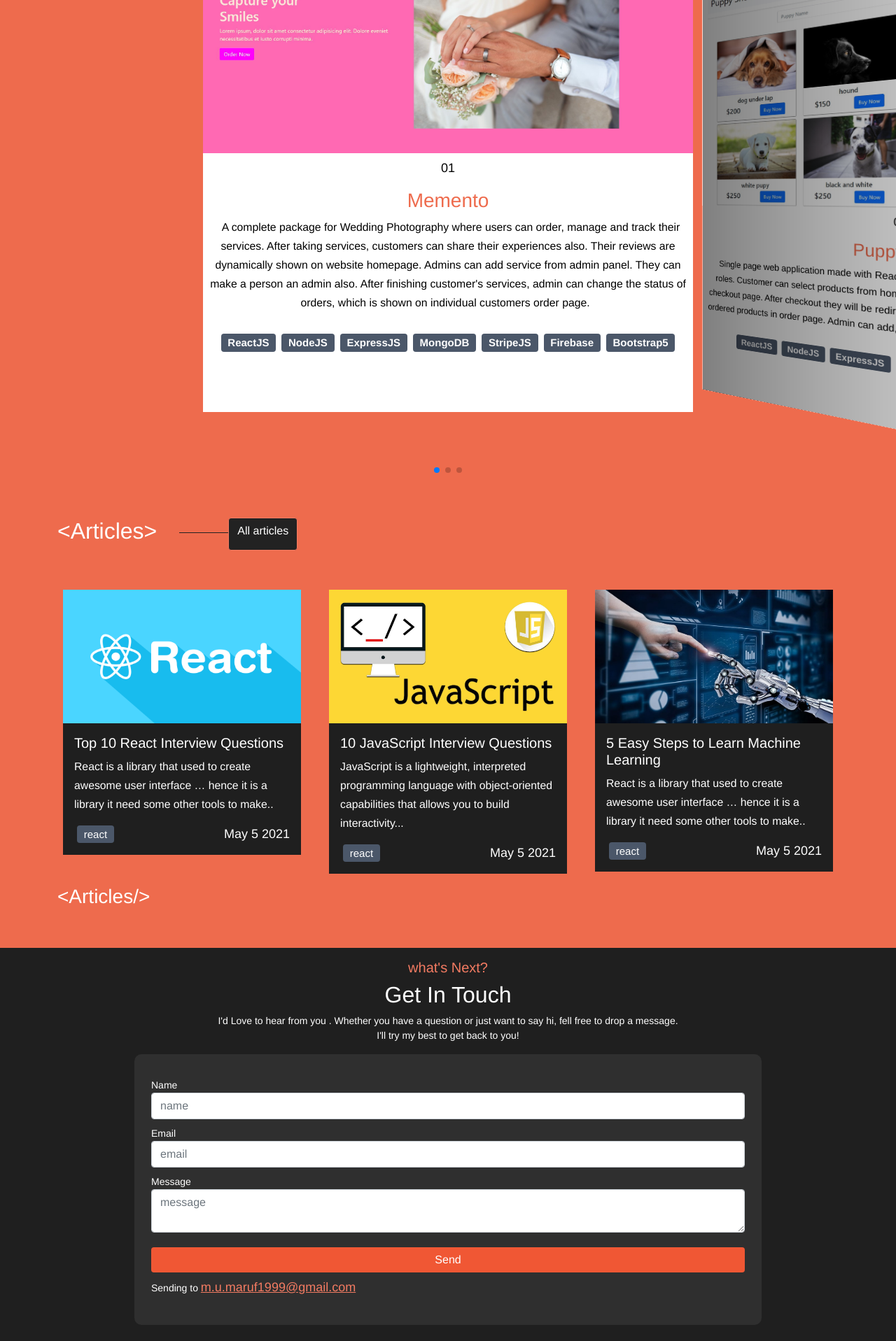
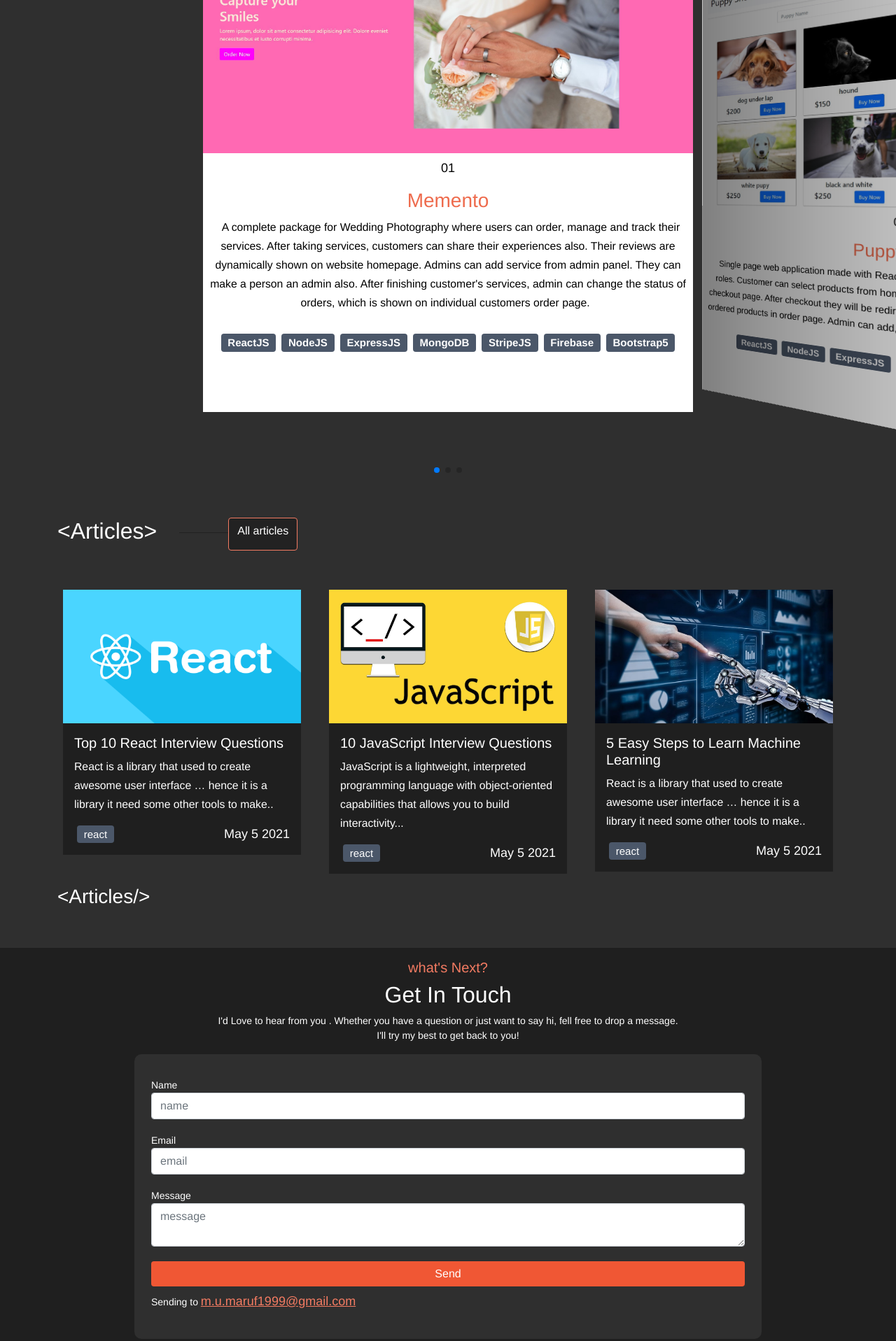
Before and after one commit to MarufHimalay/portfolio-website, a React (Create React App) app: page / in a window 1280 px wide. Shown: the part 828-2745 px from the top of the page at 70% size. Built offline with nearby package versions, Linux system fonts and the light colour scheme.

Commit message:
UI updated

```diff
--- a/src/components/Blogs/Blogs.js
+++ b/src/components/Blogs/Blogs.js
@@ -36,7 +36,7 @@ const Blogs = () => {
         }
     ]
     return (
-        <div style={{backgroundColor:"#EE6B4D"}}>
+        <div style={{backgroundColor:"#2F2F2F"}}>
         <Container className="pb-5">
             <div className="d-flex pt-5 mb-5">
                 <h2 id="works" ><span style={{color: "white"}}>{"<"}Articles{">"}</span></h2>
--- a/src/components/Carousel/Slider.js
+++ b/src/components/Carousel/Slider.js
@@ -60,7 +60,7 @@ export default function Slider() {
     ]
 
     return (
-        <div style={{ backgroundColor: "#EE6B4D" }}>
+        <div style={{ backgroundColor: "#2F2F2F" }}>
             <div className="container pt-5 d-flex">
                 <h3 className="text-white" id="works" ><span>{"<"}Projects</span>{">"}</h3>
                 <Button id="button-outline" as={Link} to="/projects">All projects</Button>
--- a/src/components/Contact/Contact.js
+++ b/src/components/Contact/Contact.js
@@ -20,14 +20,14 @@ const Contact = () => {
             <h2 style={{ color: "white" }}>Get In Touch</h2>
             <p style={{ color: "white" }}>I'd Love to hear from you . Whether you have a question or just want to say hi, fell free to drop a message. <br /> I'll try my best to get back to you!</p>
             </div>
-            <div className="d-flex justify-content-center">
+            <div className="d-flex  justify-content-center">
                 <div id="form" style={{backgroundColor:"#2F2F2F", borderRadius:"10px"}} className="p-4">
                     <form onSubmit={sendEmail}>
                         <label style={{ color: "white", paddingTop:"10px" }}>Name</label>
                         <input className="form-control" name="name" placeholder="name" />
-                        <label style={{ color: "white", paddingTop:"10px" }}>Email</label>
+                        <label style={{ color: "white", paddingTop:"20px" }}>Email</label>
                         <input className="form-control" type="email" name="email" placeholder="email" />
-                        <label style={{ color: "white", paddingTop:"10px" }}>Message</label>
+                        <label style={{ color: "white", paddingTop:"20px" }}>Message</label>
                         <textarea className="form-control" name="message" placeholder="message" />
                         <br />
                         <input id="button-hover" className="btn text-white w-100 " type="submit" value="Send" />
--- a/src/components/NavBar/NavBar.js
+++ b/src/components/NavBar/NavBar.js
@@ -9,6 +9,7 @@ import contact from '../../images/icons/contact.png'
 import { FontAwesomeIcon } from '@fortawesome/react-fontawesome';
 import { faGithub, faLinkedin } from '@fortawesome/free-brands-svg-icons';
 import { Link } from 'react-router-dom';
+import { faBars } from '@fortawesome/free-solid-svg-icons';
 const NavBar = () => {
   return (
     <div style={{backgroundColor:"#222222"}}>
@@ -18,8 +19,8 @@ const NavBar = () => {
           <Link className="navbar-brand " to="/">
             <h3 style={{color:"white", display:"inline"}}><span>{"<"}</span><span >Maruf</span>{">"}</h3>
             </Link>
-          <button className="navbar-toggler collapsed" type="button" data-bs-toggle="collapse" data-bs-target="#navbarSupportedContent" aria-controls="basic-navbar-nav" aria-expanded="false" aria-label="Toggle navigation">
-            <span className="navbar-toggler-icon"></span>
+          <button className="navbar-toggler collapsed text-white" type="button" data-bs-toggle="collapse" data-bs-target="#navbarSupportedContent" aria-controls="basic-navbar-nav" aria-expanded="false" aria-label="Toggle navigation">
+            <span className="navbar-toggler-icon"><FontAwesomeIcon className="mx-2" style={{ fontSize: "30px" }} icon={faBars} /></span>
           </button>
         </div>
         <div className="collapse navbar-collapse" id="navbarSupportedContent">
```
